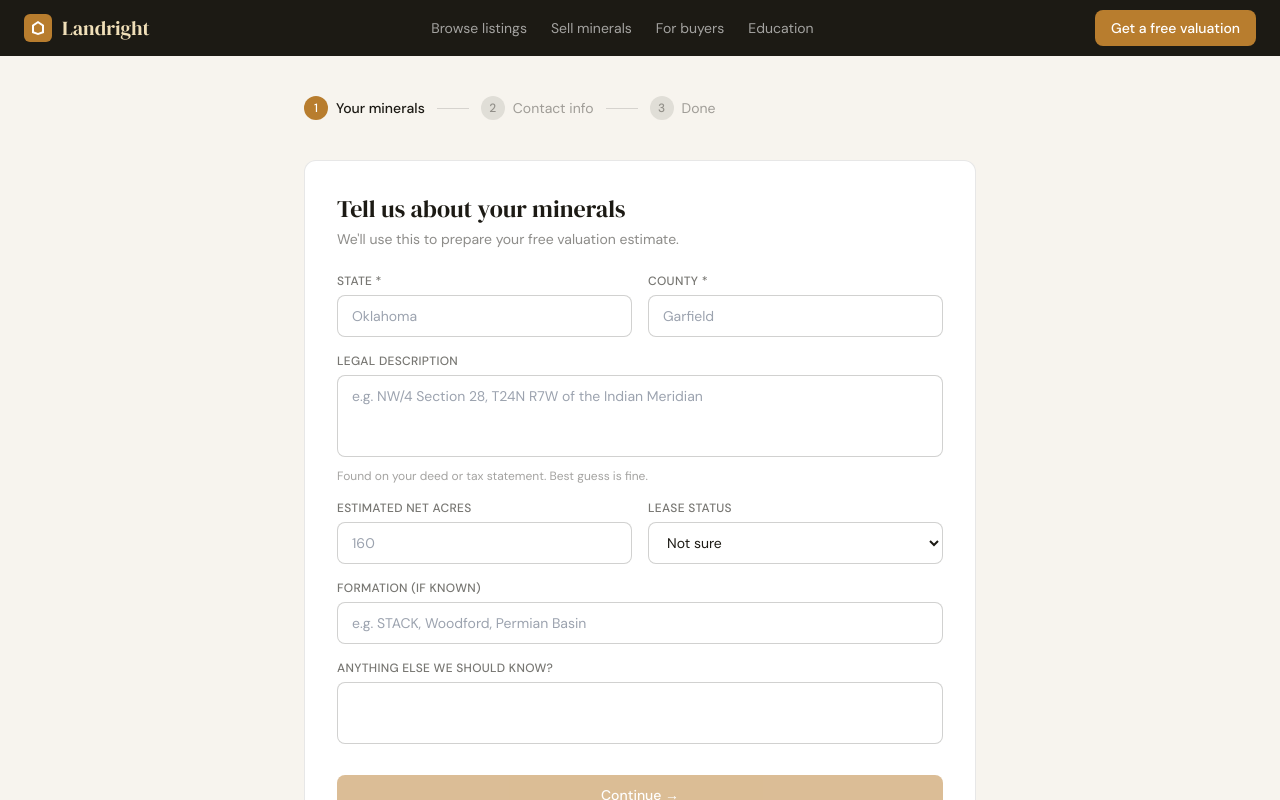
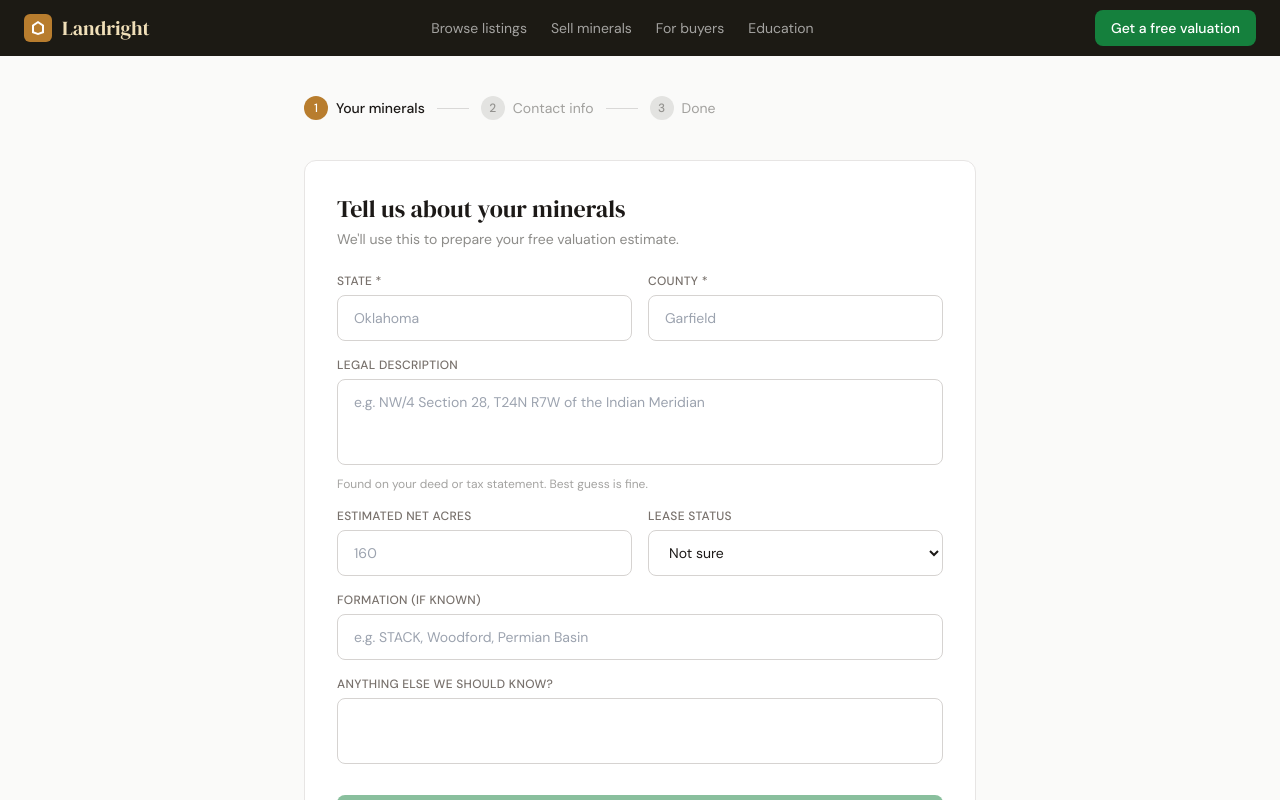
Before and after one commit to riley975/landright, a Next.js app: page /sell in a window 1280 px wide. Shown: the top 800 px of the page. Built offline with nearby package versions, Linux system fonts and the light colour scheme.

Commit message:
Update globals.css

```diff
--- a/src/app/globals.css
+++ b/src/app/globals.css
@@ -4,58 +4,14 @@
 @tailwind utilities;
 
 @layer base {
-  html {
-    font-family: 'DM Sans', system-ui, sans-serif;
-    -webkit-font-smoothing: antialiased;
-  }
-
-  body {
-    @apply bg-cream text-ink;
-  }
+  html { font-family: 'DM Sans', system-ui, sans-serif; -webkit-font-smoothing: antialiased; }
+  body { @apply bg-stone-50 text-stone-900; }
 }
 
 @layer components {
-  .btn-primary {
-    @apply bg-gold text-white font-medium px-5 py-2.5 rounded-lg text-sm hover:bg-gold-dark transition-colors;
-  }
-
-  .btn-secondary {
-    @apply bg-white text-ink border border-ink/20 font-medium px-5 py-2.5 rounded-lg text-sm hover:border-ink/40 transition-colors;
-  }
-
-  .btn-ghost {
-    @apply text-gold font-medium text-sm hover:text-gold-dark transition-colors;
-  }
-
-  .input {
-    @apply w-full bg-white border border-ink/20 rounded-lg px-3.5 py-2.5 text-sm focus:outline-none focus:ring-2 focus:ring-gold/30 focus:border-gold transition-colors;
-  }
-
-  .label {
-    @apply block text-xs font-medium text-ink/60 mb-1.5 uppercase tracking-wide;
-  }
-
-  .card {
-    @apply bg-white rounded-xl border border-ink/10 overflow-hidden;
-  }
-
-  .badge-active {
-    @apply bg-sage-light text-sage text-xs font-medium px-2.5 py-1 rounded-md;
-  }
-
-  .badge-unleased {
-    @apply bg-gold-light text-rust text-xs font-medium px-2.5 py-1 rounded-md;
-  }
-
-  .badge-pending {
-    @apply bg-blue-50 text-blue-700 text-xs font-medium px-2.5 py-1 rounded-md;
-  }
-
-  .badge-sold {
-    @apply bg-ink/10 text-ink/60 text-xs font-medium px-2.5 py-1 rounded-md;
-  }
-
-  .badge-draft {
-    @apply bg-amber-50 text-amber-700 text-xs font-medium px-2.5 py-1 rounded-md;
-  }
+  .btn-primary { @apply bg-green-700 text-white font-medium px-6 py-3 rounded-lg text-sm hover:bg-green-800 transition-colors; }
+  .btn-secondary { @apply bg-white text-stone-800 border border-stone-300 font-medium px-6 py-3 rounded-lg text-sm hover:border-stone-400 transition-colors; }
+  .input { @apply w-full bg-white border border-stone-300 rounded-lg px-4 py-3 text-sm focus:outline-none focus:ring-2 focus:ring-green-600/30 focus:border-green-600 transition-colors; }
+  .label { @apply block text-xs font-medium text-stone-500 mb-1.5 uppercase tracking-wide; }
+  .card { @apply bg-white rounded-xl border border-stone-200 overflow-hidden; }
 }
```
